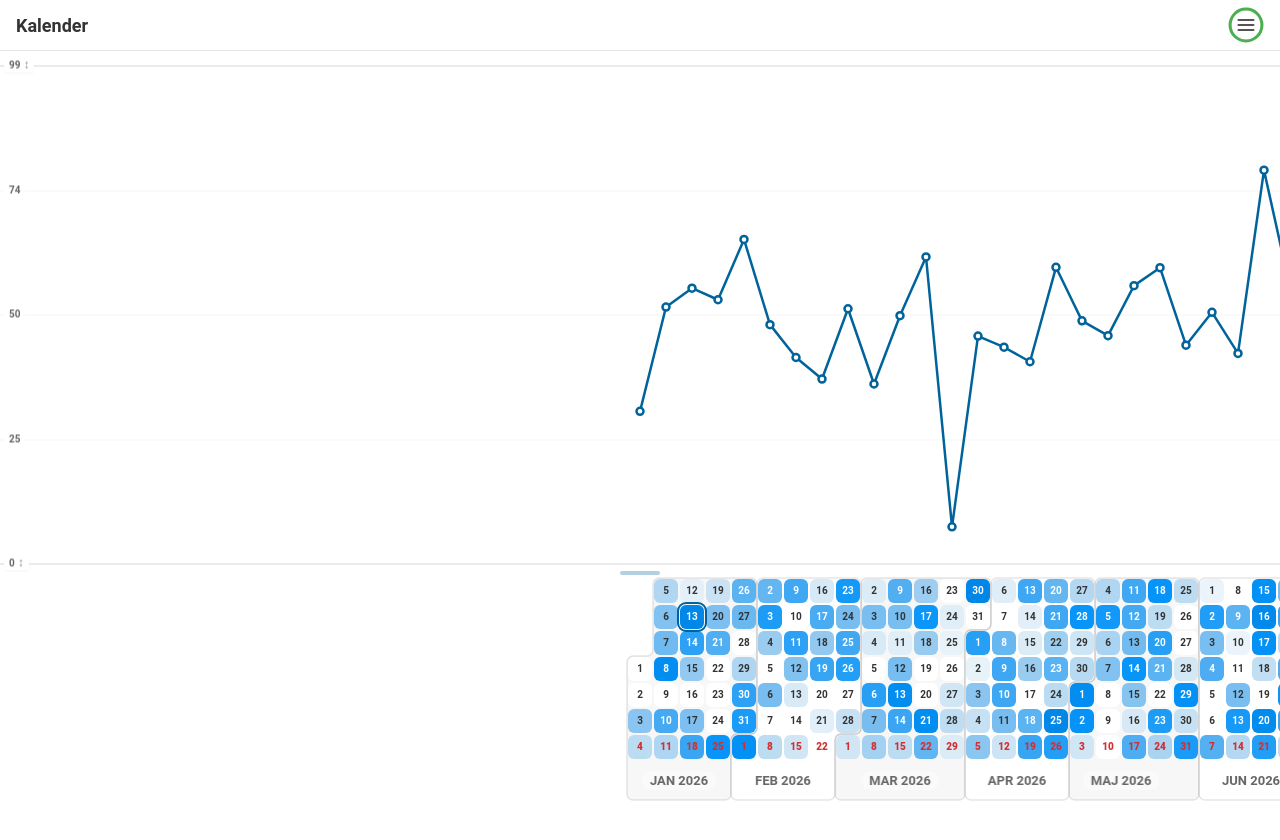
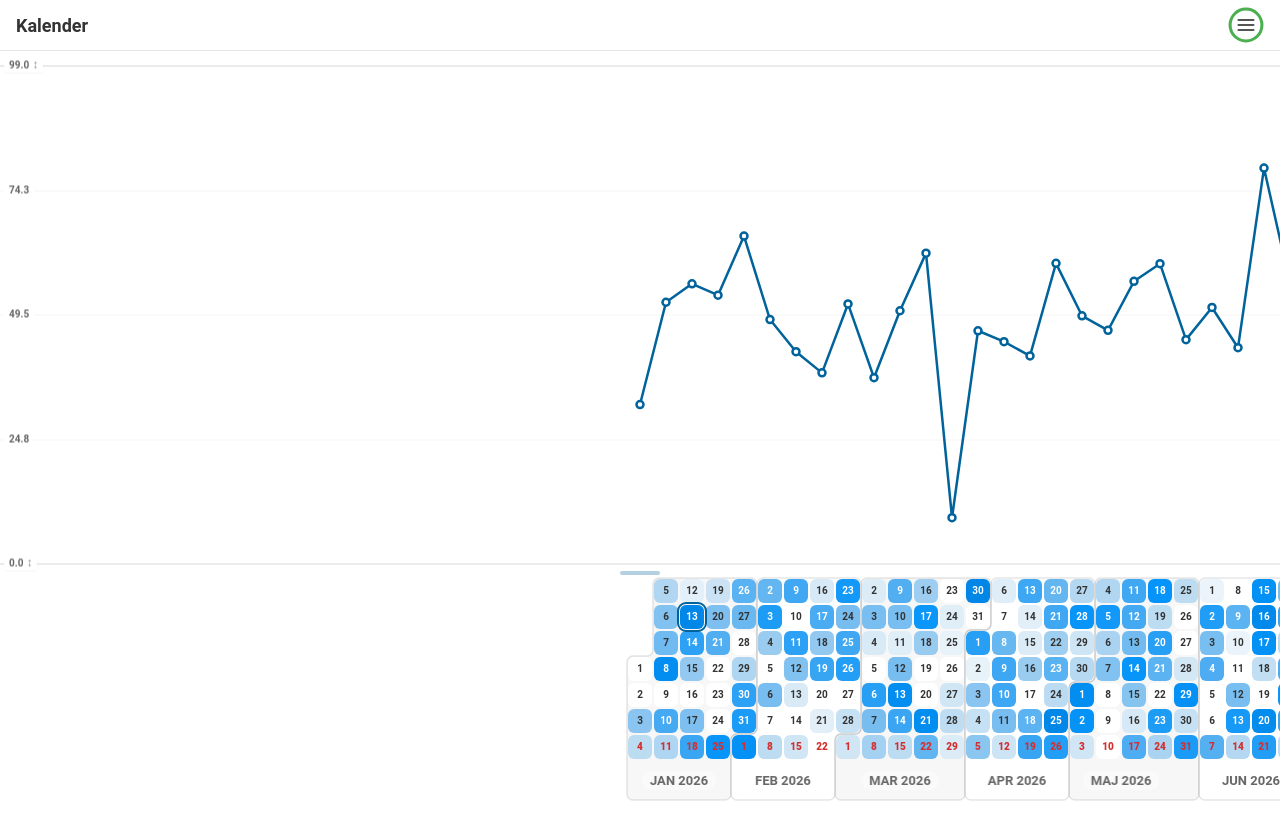
Before and after one commit to mrtnnrdlnd/vanolog, a Svelte app: page / in a window 1280 px wide. Shown: the top 840 px of the page. Built offline with nearby package versions, Linux system fonts and the light colour scheme.

Commit message:
feat: Enhance graph functionality with dynamic padding and improved Y-axis calculations

```diff
--- a/src/components/GraphLayer.svelte
+++ b/src/components/GraphLayer.svelte
@@ -4,26 +4,23 @@
 
     let points = $derived.by(() => {
         const visibleStats = layoutStore.visuals.stats.slice(layoutStore.colsToHide);
-
-        // Marginal för staplar så de inte nuddar varandra
         const margin = 2;
 
         return visibleStats.map((stat, i) => {
             if (!stat.hasData) return null;
 
+            // Vi tar bort Math.max(0, Math.min(1, ...)) så att värdena
+            // får gå utanför skalan om användaren zoomar in för mycket
             const y = layoutStore.getY(stat.val);
             const xBase = (i * CONFIG.stride);
-            const yBottom = layoutStore.chartH - 5;
+            const yBottom = layoutStore.chartH - layoutStore.graphPadding.bottom;
 
             return {
                 xLine: xBase + (CONFIG.stride / 2),
-
-                // Centrerad stapel
                 xBar: xBase + margin,
                 barWidth: CONFIG.stride - (margin * 2),
-
                 y,
-                height: Math.max(2, yBottom - y), // Minst 2px hög så den syns
+                height: yBottom - y, // Låt höjden vara rå
                 val: stat.val
             };
         });
@@ -33,6 +30,8 @@
         if (layoutStore.graphType !== 'line') return '';
         const valid = points.filter(p => p !== null);
         if (!valid.length) return '';
+
+        // Vi ritar linjen mellan alla punkter, även de som är "utanför"
         return `M ${valid[0].xLine},${valid[0].y} ` +
                valid.slice(1).map(p => `L ${p!.xLine},${p!.y}`).join(' ');
     });
@@ -54,7 +53,7 @@
                         x={p.xBar}
                         y={p.y}
                         width={p.barWidth}
-                        height={p.height}
+                        height={Math.max(0, p.height)}
                         fill="#00639b"
                         fill-opacity="0.6"
                         rx="2"
--- a/src/components/Grid.svelte
+++ b/src/components/Grid.svelte
@@ -8,10 +8,14 @@
 
     let scroller: HTMLElement;
 
-    // Ankare för resize-logik
+    // Ankare för att behålla fokus vid resize (när rader ändras)
     let anchorIndex = $state(0);
 
-    // Initial scroll
+    // Dynamisk beräkning av klippmaskens fönster (mellan max- och min-axeln)
+    let maskY = $derived(layoutStore.graphPadding.top);
+    let maskHeight = $derived(layoutStore.chartH - layoutStore.graphPadding.top - layoutStore.graphPadding.bottom);
+
+    // Initial scroll till idag
     $effect(() => {
         if (scroller && !uiStore.loading && dataStore.todayIndex > 0) {
             if (!uiStore.scrolledToToday) {
@@ -33,12 +37,11 @@
         }
     });
 
+    // Uppdatera ankaret när man scrollar manuellt
     function handleScroll() {
-        if (!scroller) return;
-        if (layoutStore.isResizing) return;
+        if (!scroller || layoutStore.isResizing) return;
         const currentLeftCol = Math.round(scroller.scrollLeft / CONFIG.stride);
-        const firstVisibleIndex = currentLeftCol * layoutStore.rows;
-        anchorIndex = firstVisibleIndex;
+        anchorIndex = currentLeftCol * layoutStore.rows;
     }
 
     function handleCellClick(idx: number) {
@@ -60,12 +63,26 @@
         style:height="{layoutStore.screenH}px"
     >
         <svg style:width="100%" style:height="100%">
+            <defs>
+                <clipPath id="graph-clip">
+                    <rect
+                        x="-100"
+                        y={maskY}
+                        width={layoutStore.totalWidth + 200}
+                        height={maskHeight}
+                    />
+                </clipPath>
+            </defs>
+
             {#if layoutStore.showMonthLines}
                 {#each layoutStore.visuals.monthBounds as b}
                     <path d={b.pathD} class="month-bg {b.m % 2 === 0 ? 'even' : 'odd'}" />
                 {/each}
             {/if}
-            <GraphLayer />
+
+            <g clip-path="url(#graph-clip)">
+                <GraphLayer />
+            </g>
         </svg>
 
         {#each layoutStore.visuals.monthBounds as b}
@@ -139,7 +156,6 @@
 <style>
     .month-marker {
         position: absolute;
-        /* Top sätts inline för exakt positionering */
         display: flex; align-items: center; justify-content: center;
         pointer-events: none;
         z-index: 20;
@@ -150,13 +166,12 @@
         font-weight: 700;
         text-transform: uppercase;
         color: var(--text-muted);
-        background: rgba(255,255,255,0.4); /* Svag bakgrund för läsbarhet om linjer korsar */
+        background: rgba(255,255,255,0.4);
         padding: 2px 8px;
         border-radius: 10px;
         backdrop-filter: blur(2px);
     }
 
-    /* Dark mode justering för etiketten */
     :global(body.dark-mode) .month-label {
         background: rgba(0,0,0,0.4);
     }
--- a/src/components/YAxis.svelte
+++ b/src/components/YAxis.svelte
@@ -2,31 +2,19 @@
     import { layoutStore } from '../lib/stores/layout.svelte';
     import { CONFIG } from '../lib/config/constants';
 
-    // --- INSTÄLLNINGAR FÖR YTA ---
-    // Ändra dessa för att flytta grafens arbetsområde vertikalt
-    const topPadding = 15;    // Avstånd från titellisten ner till max-värdet
-    const bottomPadding = 15; // Avstånd från kalenderns kant upp till min-värdet
-
     let isDragging = $state<'min' | 'max' | null>(null);
     let startY = 0;
     let startVal = 0;
+    let startRange = 0; // NYTT: Sparar skalan vid start för stabil beräkning
 
     let hasManualScale = $derived(layoutStore.manualMin !== null || layoutStore.manualMax !== null);
 
     let ticks = $derived([0, 0.25, 0.5, 0.75, 1].map((pct, i) => {
         const val = layoutStore.graphMin + (pct * (layoutStore.graphMax - layoutStore.graphMin));
-        // --- BERÄKNING AV POSITION ---
-        // 1. Vi utgår från den totala chartH
-        // 2. Vi drar av padding för att få den "användbara" höjden
-        const usableHeight = layoutStore.chartH - topPadding - bottomPadding;
-
-        // 3. Vi räknar ut Y-positionen (0% är botten, 100% är toppen)
-        const yPos = (layoutStore.chartH - bottomPadding) - (pct * usableHeight);
-
         return {
             pct,
-            val: Math.round(val),
-            y: yPos + CONFIG.titleBarHeight, // Addera titellistens höjd för global position
+            displayVal: val.toFixed(1),
+            y: layoutStore.getY(val) + CONFIG.titleBarHeight,
             isMiddle: i === 2,
             isInteractive: i === 0 || i === 4
         };
@@ -36,8 +24,12 @@
         e.preventDefault(); e.stopPropagation();
         isDragging = type;
         const clientY = (window.TouchEvent && e instanceof TouchEvent) ? e.touches[0].clientY : (e as MouseEvent).clientY;
+
         startY = clientY;
         startVal = type === 'min' ? layoutStore.graphMin : layoutStore.graphMax;
+
+        // VIKTIGT: Spara nuvarande range så att "valDelta" inte ändras under draget
+        startRange = Math.max(0.1, layoutStore.graphMax - layoutStore.graphMin);
 
         window.addEventListener('touchmove', onMove, { passive: false });
         window.addEventListener('mousemove', onMove);
@@ -48,15 +40,26 @@
     function onMove(e: MouseEvent | TouchEvent) {
         if (!isDragging) return;
         const clientY = (window.TouchEvent && e instanceof TouchEvent) ? e.touches[0].clientY : (e as MouseEvent).clientY;
+
         const deltaPx = startY - clientY;
-        const range = layoutStore.graphMax - layoutStore.graphMin;
-        const pxPerValue = layoutStore.chartH / (range || 1);
-        const valDelta = deltaPx / (pxPerValue || 1);
+        const usableHeight = layoutStore.chartH - layoutStore.graphPadding.top - layoutStore.graphPadding.bottom;
+
+        // Använd startRange för en linjär och stabil rörelse
+        const valDelta = (deltaPx / usableHeight) * startRange;
+        const newVal = Number((startVal + valDelta).toFixed(1));
 
         if (isDragging === 'max') {
-            layoutStore.manualMax = Math.max(layoutStore.graphMin + 1, Math.round(startVal + valDelta));
-        } else {
-            layoutStore.manualMin = Math.min(layoutStore.graphMax - 1, Math.round(startVal + valDelta));
+            layoutStore.manualMax = newVal;
+            // PUSH: Om Max kommer för nära eller under Min, flytta Min neråt
+            if (newVal <= layoutStore.graphMin + 0.1) {
+                layoutStore.manualMin = Number((newVal - 0.1).toFixed(1));
+            }
+        } else if (isDragging === 'min') {
+            layoutStore.manualMin = newVal;
+            // PUSH: Om Min kommer för nära eller över Max, flytta Max uppåt
+            if (newVal >= layoutStore.graphMax - 0.1) {
+                layoutStore.manualMax = Number((newVal + 0.1).toFixed(1));
+            }
         }
     }
 
@@ -76,7 +79,7 @@
 
 {#if layoutStore.showGraph}
 <div class="y-axis-layer">
-    {#each ticks as tick, i}
+    {#each ticks as tick}
         <div
             class="grid-line"
             style:top="{tick.y}px"
@@ -88,9 +91,8 @@
                 class="axis-label interactive clickable"
                 style:top="{tick.y}px"
                 onclick={reset}
-                aria-label="Återställ zoom"
             >
-                <span class="label-text">{tick.val}</span>
+                <span class="label-text">{tick.displayVal}</span>
                 <span class="icon">↺</span>
             </button>
         {:else}
@@ -103,7 +105,7 @@
                 role="button"
                 tabindex="-1"
             >
-                <span class="label-text">{tick.val}</span>
+                <span class="label-text">{tick.displayVal}</span>
                 {#if tick.isInteractive}
                     <span class="icon">↕</span>
                 {/if}
@@ -131,10 +133,10 @@
     .axis-label.interactive {
         font-weight: 700;
         background: rgba(255,255,255,0.9); box-shadow: 0 1px 2px rgba(0,0,0,0.05);
+        cursor: ns-resize;
     }
     :global(body.dark-mode) .axis-label.interactive { background: rgba(50,50,50,0.95); }
 
-    .axis-label.interactive { cursor: ns-resize; }
     .axis-label.clickable { cursor: pointer; }
 
     .icon {
--- a/src/lib/stores/layout.svelte.ts
+++ b/src/lib/stores/layout.svelte.ts
@@ -31,6 +31,11 @@ class LayoutStore {
     // --- GRAF SKALA (MANUELL) ---
     manualMin = $state<number | null>(null);
     manualMax = $state<number | null>(null);
+
+    graphPadding = {
+        top: 15,
+        bottom: 15
+    };
 
     constructor() {
         if (typeof window !== 'undefined') {
@@ -157,9 +162,15 @@ class LayoutStore {
 
     getY(val: number) {
         const range = this.graphMax - this.graphMin;
-        const availableH = Math.max(0, this.chartH - 20);
-        const normalized = Math.max(0, Math.min(1, (val - this.graphMin) / range));
-        return (this.chartH - 5) - (normalized * availableH);
+        // Om min och max är samma, undvik division med noll
+        if (range <= 0) return this.chartH - this.graphPadding.bottom;
+
+        const usableHeight = this.chartH - this.graphPadding.top - this.graphPadding.bottom;
+
+        // Här räknar vi ut positionen exakt utan avrundning
+        const normalized = (val - this.graphMin) / range;
+
+        return (this.chartH - this.graphPadding.bottom) - (normalized * usableHeight);
     }
 }
 
```
